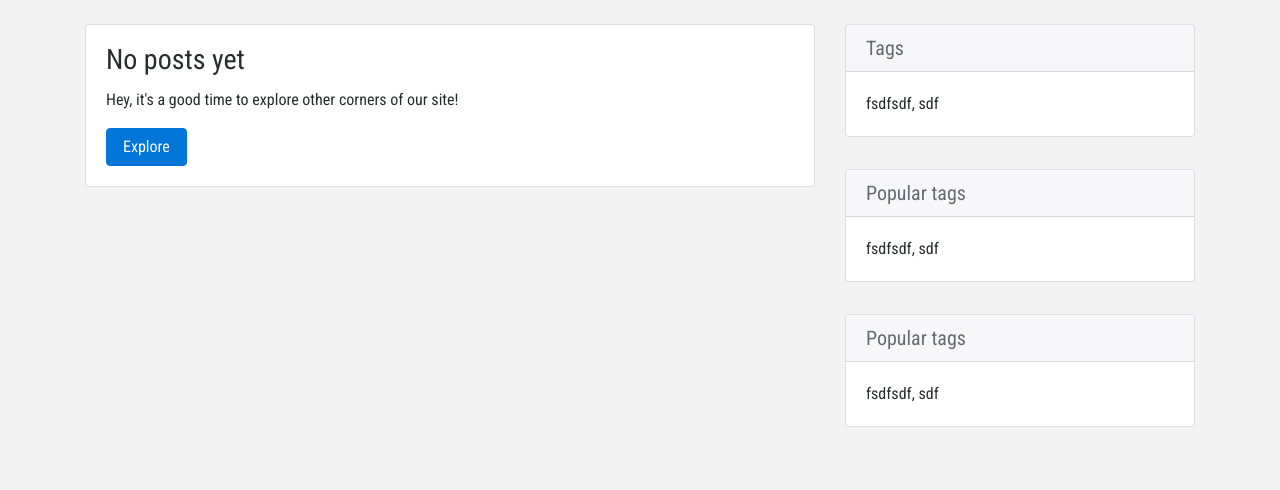
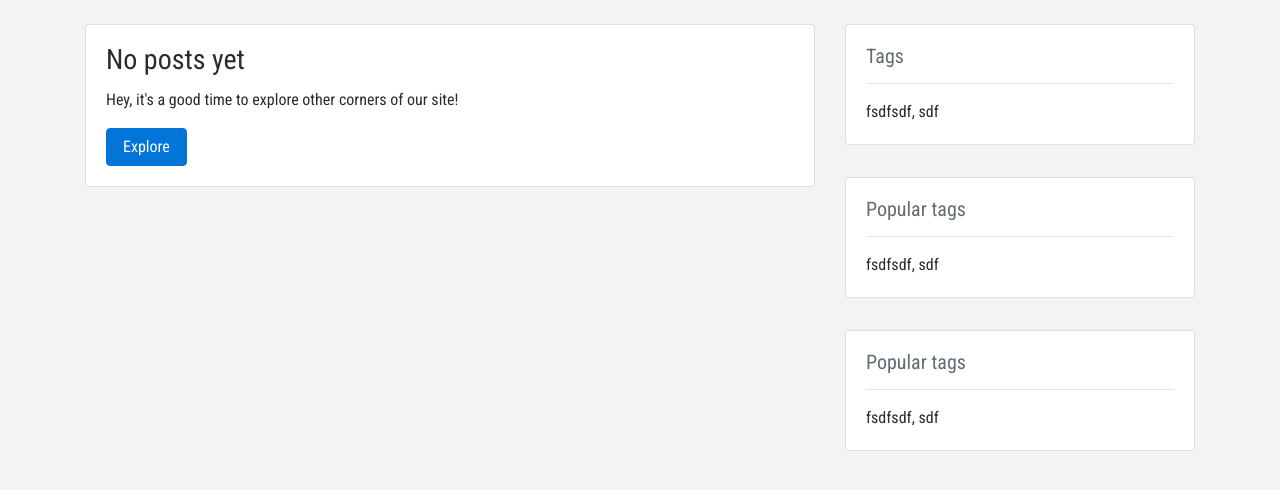
Before and after one commit to ilyakimavets/senpos_ga, a Django app: page /blog/ in a window 1280 px wide. Shown: the part 56-546 px from the top of the page. Run offline with Django 3.2, Linux system fonts and the light colour scheme; data that the repository does not hold is empty; some libraries are stand-ins or nearby versions.

Commit message:
change style of cards

```diff
--- a/src/senpos_ga/settings/base.py
+++ b/src/senpos_ga/settings/base.py
@@ -35,12 +35,11 @@ INSTALLED_APPS = [
     'django.contrib.sites',
 
     'crispy_forms',
+    'pure_pagination',
 
     'allauth',
     'allauth.account',
     'allauth.socialaccount',
-
-    'pure_pagination',
 
     'blog.apps.BlogConfig',
 ]
--- a/src/static/css/blog.css
+++ b/src/static/css/blog.css
@@ -7,7 +7,7 @@
 }
 
 .post-favorite {
-    text-align: center;
+    text-align: left;
 }
 
 .post-date {
@@ -32,14 +32,14 @@
     }
 
     .post-title {
-        font-size: 1.2rem;
+        font-size: 1.3rem;
     }
 
     .post-footer {
-        font-size: 0.8rem;
+        font-size: 0.9rem;
     }
 
-    .post-comments-link, .post-read-more {
-        text-align: center;
-    }
+    /*.post-date, .post-favorite, .post-comments-link, .post-author {*/
+        /*text-align: left;*/
+    /*}*/
 }
--- a/src/templates/blog/post_list.html
+++ b/src/templates/blog/post_list.html
@@ -1,44 +1,46 @@
 {% extends 'blog/base.html' %}
+
 {% block main %}
     {% for post in posts %}
         <div class="card post">
-            <h4 class="card-header mb-0 post-header">
-                <a href="{{ post.get_absolute_url }}">{{ post.title }}</a>
-            </h4>
             <div class="card-block post-content">
+                <h4 class="post-title">
+                    <a href="{{ post.get_absolute_url }}">{{ post.title }}</a>
+                </h4>
+                <hr>
+                <div class="post-tags">
+                    <i class="fa fa-tags fa-fw text-muted" aria-hidden="true"></i>
+                    <a href="#">
+                        1
+                    </a>
+                </div>
                 <img class="img-fluid mt-2 w-100 mx-auto post-image"
                      src="https://habrastorage.org/files/af0/ed9/8ee/af0ed98ee106437fa8f677dbb408023f.jpg" alt="Image">
                 <p class="card-text p-2 mt-3">{{ post.content|truncatewords:100 }}</p>
 
-                <div class="row post-actions">
-                    <div class="col-md-4 col-4">
+                <hr>
+
+                <div class="row post-footer">
+                    <div class="col-md-4 post-date">
                         <a href="#">
                             <i class="fa fa-clock-o fa-fw"
                                aria-hidden="true"></i>{{ post.created_at|date:"H:i, j.m.Y" }}
                         </a>
                     </div>
 
-                    <div class="col-md-4 col-4 post-favorite">
-                        <a href="#"><i class="fa fa-star-o fa-fw" aria-hidden="true"></i>Favorite
-                            (3537)</a>
+                    <div class="col-md-2 post-favorite">
+                        <a href="#"><i class="fa fa-star-o fa-fw" aria-hidden="true"></i>
+                            3537
+                        </a>
                     </div>
 
-                    <div class="col-md-4 col-sm-4 post-comments-link">
-                        <a href="#"><i class="fa fa-comments-o fa-fw" aria-hidden="true"></i>Comments
-                            (97851)</a>
+                    <div class="col-md-2 post-comments-link">
+                        <a href="#"><i class="fa fa-comments-o fa-fw" aria-hidden="true"></i>
+                            97851
+                        </a>
                     </div>
-                </div>
-            </div>
-            <div class="card-footer text-muted post-footer">
-                <div class="row post-meta">
-                    <div class="col-md-6 col-6 post-tags">
-                        <i class="fa fa-tags fa-fw text-muted" aria-hidden="true"></i><a href="">test, tag,
-                        another,
-                        tag</a>
-                    </div>
-
-                    <div class="col-md-6 col-6 post-author">
-                        <a href="#" class="">
+                    <div class="col-md-4 post-author">
+                        <a href="#">
                             <i class="fa fa-pencil fa-fw" aria-hidden="true"></i>{{ post.author }}
                         </a>
                     </div>
--- a/src/templates/sidebar.html
+++ b/src/templates/sidebar.html
@@ -1,20 +1,23 @@
 <div class="card sidebar-card">
-    <h5 class="card-header text-muted">Tags</h5>
     <div class="card-block">
+        <h5 class="text-muted">Tags</h5>
+        <hr>
         fsdfsdf, sdf
     </div>
 </div>
 
 <div class="card sidebar-card">
-    <h5 class="card-header text-muted">Popular tags</h5>
     <div class="card-block">
+        <h5 class="text-muted">Popular tags</h5>
+        <hr>
         fsdfsdf, sdf
     </div>
 </div>
 
 <div class="card sidebar-card">
-    <h5 class="card-header text-muted">Popular tags</h5>
     <div class="card-block">
+        <h5 class="text-muted">Popular tags</h5>
+        <hr>
         fsdfsdf, sdf
     </div>
 </div>
```
